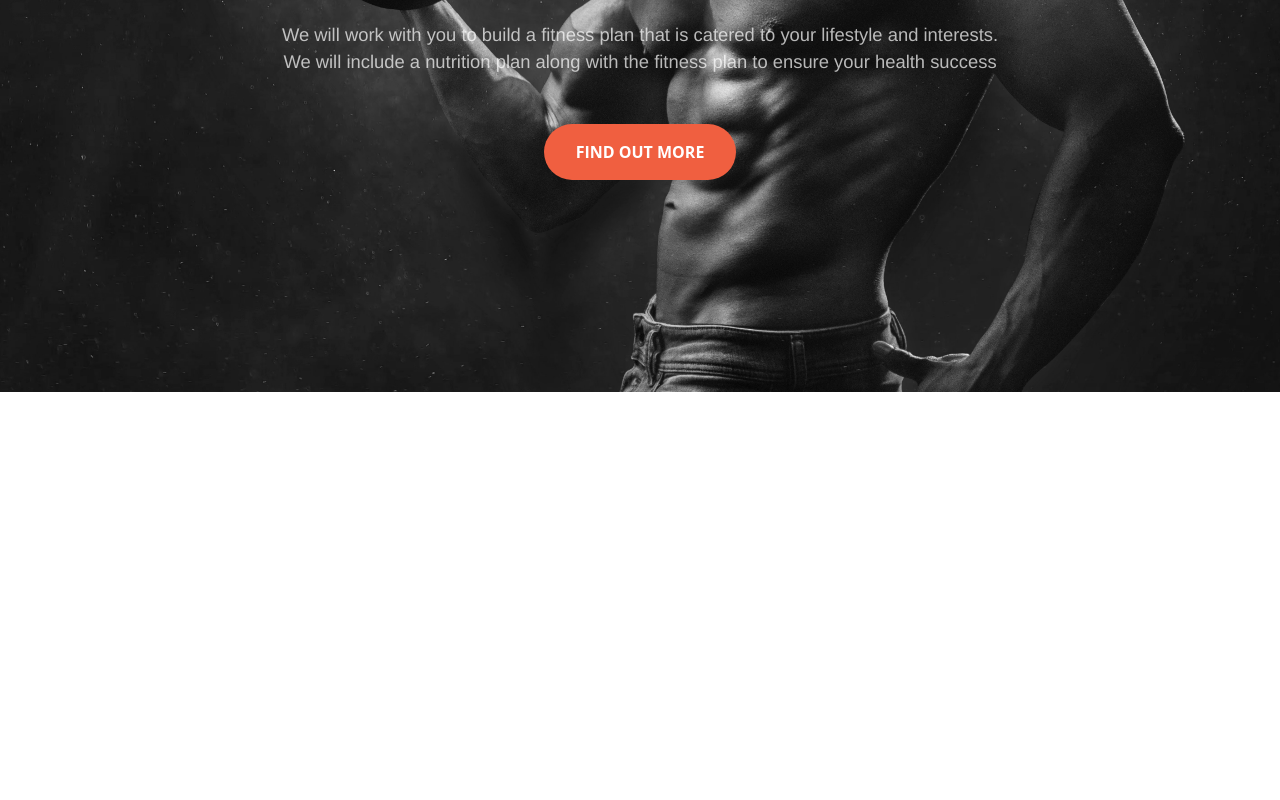
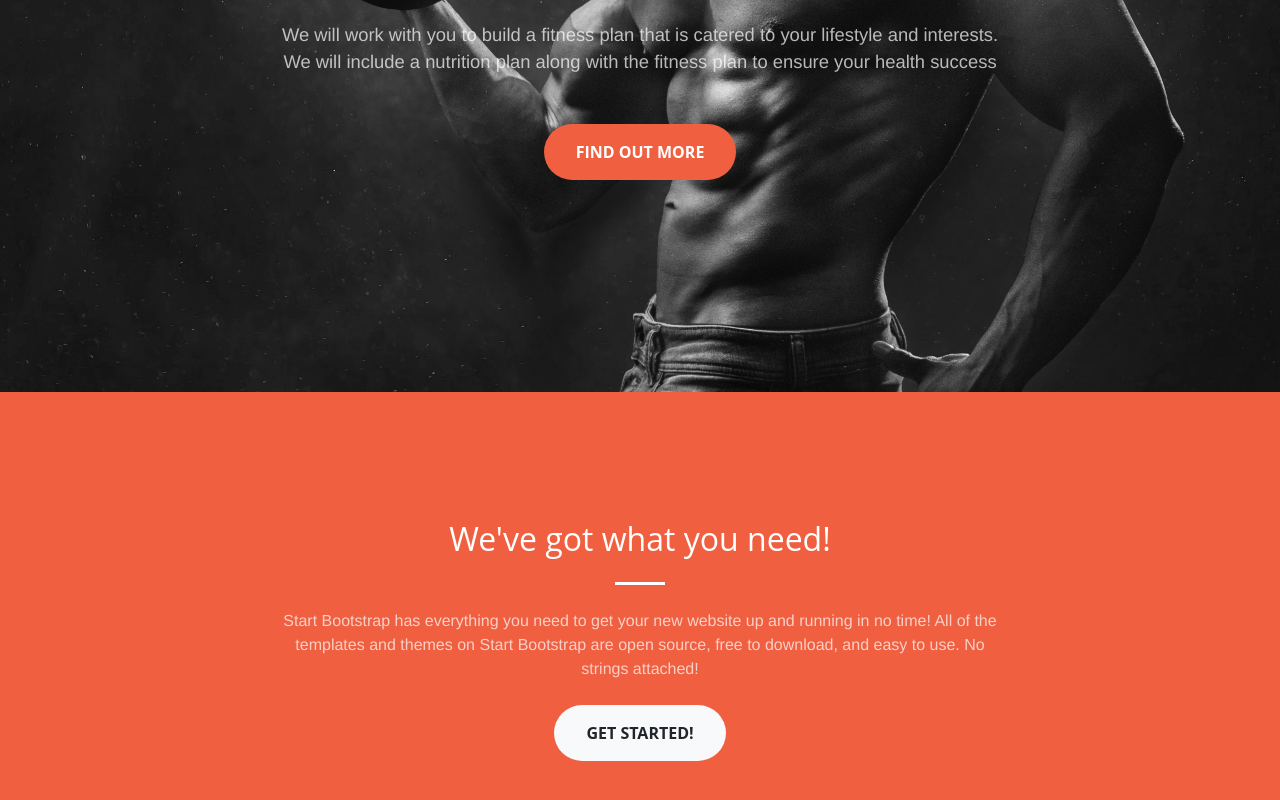
Before and after one commit to sprent2/everday-fitness, a React (Create React App) app: page / in a window 1280 px wide. Shown: the part 408-1208 px from the top of the page. Before the commit the page ends 800 px from the top, so only its background shows below. Built offline with nearby package versions, Linux system fonts and the light colour scheme.

Commit message:
added a getting started section

```diff
--- a/src/About.js
+++ b/src/About.js
@@ -1,6 +1,9 @@
 import React from 'react'
 
 const About = () =>{
+  const handleClick = () => {
+
+  }
     return (
     <header class="masthead text-center text-white d-flex">
       <div class="container my-auto">
@@ -13,7 +16,7 @@ const About = () =>{
           </div>
           <div class="col-lg-8 mx-auto">
             <p class="text-faded mb-5">We will work with you to build a fitness plan that is catered to your lifestyle and interests. We will include a nutrition plan along with the fitness plan to ensure your health success</p>
-            <a class="btn btn-primary btn-xl js-scroll-trigger" href="#about">Find Out More</a>
+            <button class="btn btn-primary btn-xl js-scroll-trigger" >Find Out More</button>
           </div>
         </div>
       </div>
--- a/src/App.js
+++ b/src/App.js
@@ -2,6 +2,7 @@ import React, { Component } from 'react';
 import 'bootstrap/dist/css/bootstrap.css'
 import Navbar from './Navbar.js'
 import About from './About.js'
+import Description from './Description.js'
 import './Main.css'
 
 class App extends Component {
@@ -10,6 +11,7 @@ class App extends Component {
       <div className="App">
         <div><Navbar /></div>
         <div><About /></div>
+        <div><Description /></div>
 
       </div>
     );
--- /dev/null
+++ b/src/Description.js
@@ -0,0 +1,22 @@
+import React from 'react';
+
+const Description = () => {
+
+    return (
+        <section class="bg-primary" id="about">
+        <div class="container">
+            <div class="row">
+            <div class="col-lg-8 mx-auto text-center">
+                <h2 class="section-heading text-white">We've got what you need!</h2>
+                <hr class="light my-4" />
+                <p class="text-faded mb-4">Start Bootstrap has everything you need to get your new website up and running in no time! All of the templates and themes on Start Bootstrap are open source, free to download, and easy to use. No strings attached!</p>
+                <a class="btn btn-light btn-xl js-scroll-trigger" href="#services">Get Started!</a>
+            </div>
+            </div>
+        </div>
+        </section>
+    )
+}
+
+
+export default Description;
```
